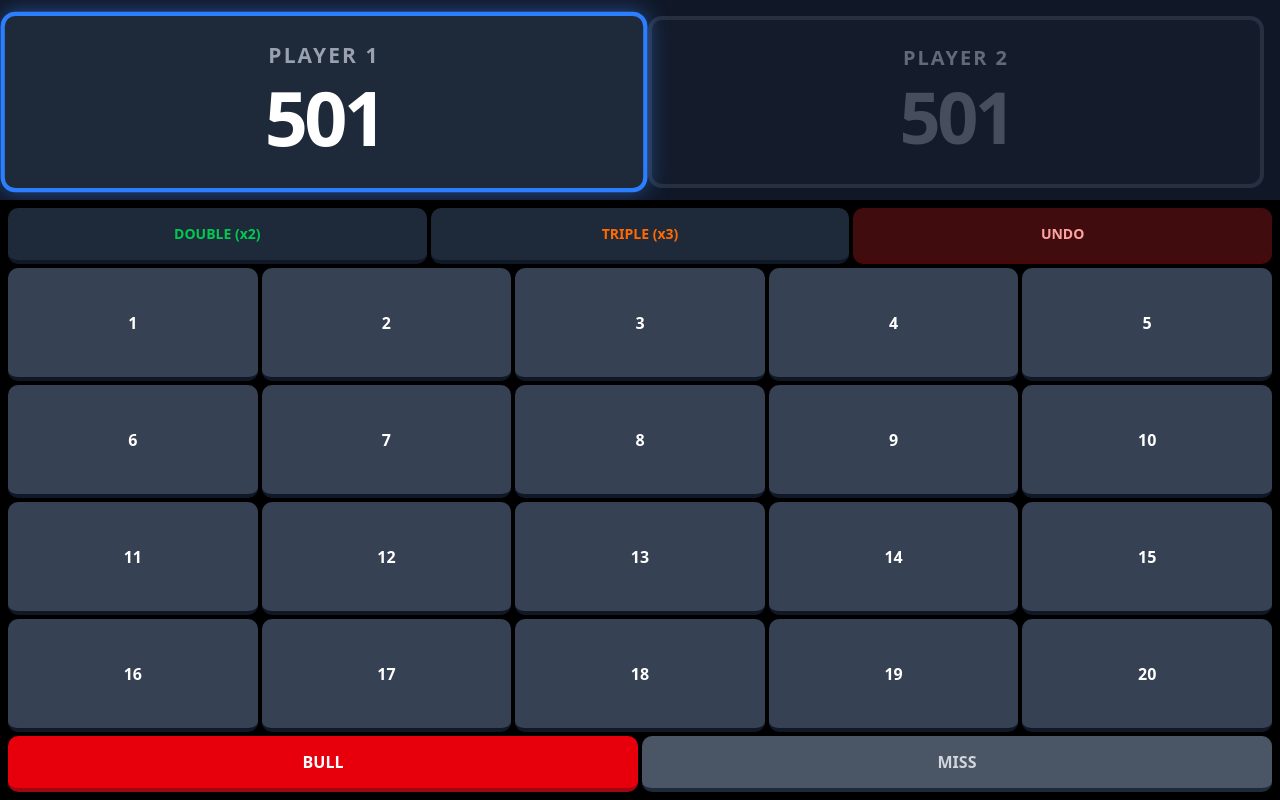
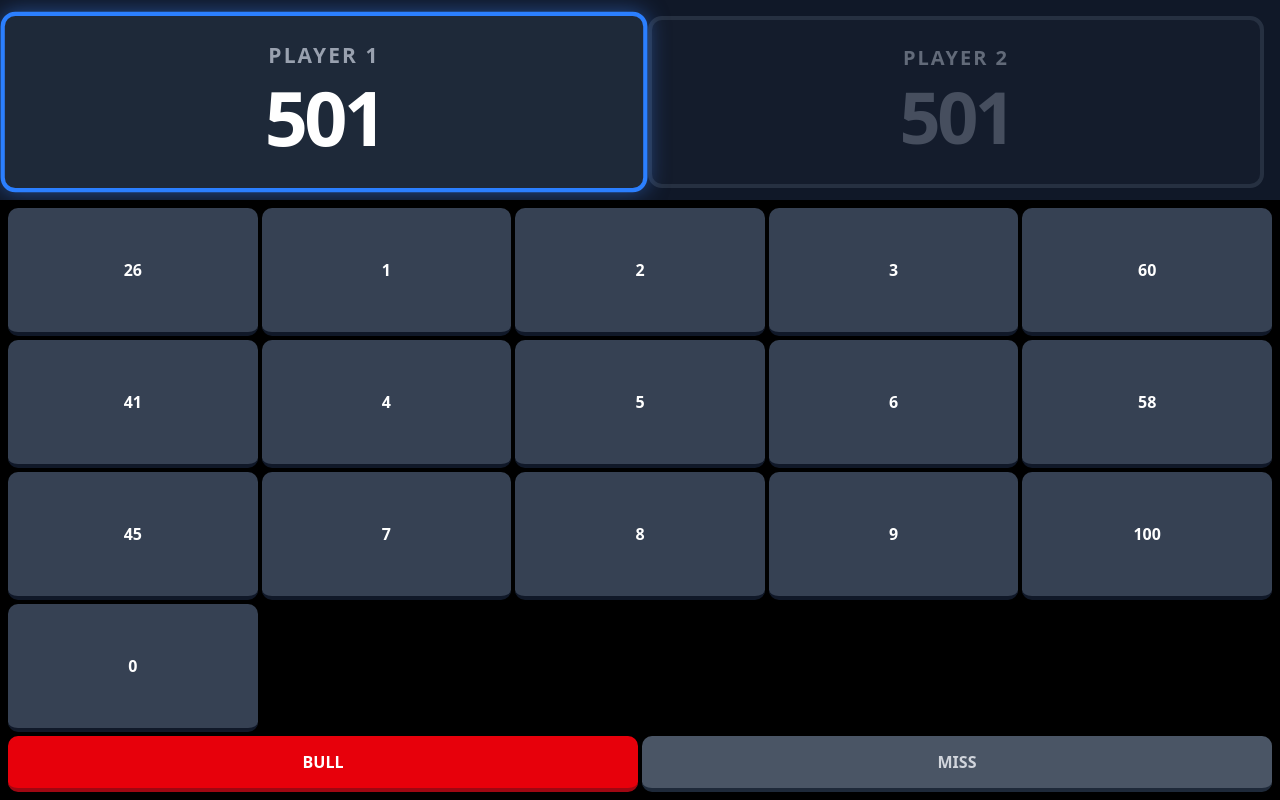
Before and after one commit to k3cman/pikado, a React (Vite) app in the folder client/: page /game/play/1 in a window 1280 px wide. Built offline with nearby package versions, Linux system fonts and the light colour scheme.

Commit message:
Update keypad for x01

```diff
--- a/client/src/features/game/components/keypads/KeypadFactory.tsx
+++ b/client/src/features/game/components/keypads/KeypadFactory.tsx
@@ -2,10 +2,10 @@ import type { GameState } from "../../store/gameSlice";
 import { KeypadCricket } from "./KeypadCricket";
 import { KeypadX01 } from "./KeypadX01";
 
-export const createKeypad = (mode: GameState['mode']) => {
+export const createKeypad = (mode: GameState['mode'], inputFormat: 'score' | 'single') => {
     switch (mode) {
         case '501':
-            return <KeypadX01 onPress={() => {}} onUndo={() => {}} />;
+            return <KeypadX01 onPress={() => {}} onUndo={() => {}} inputFormat={inputFormat} />;
         case 'cricket':
             return <KeypadCricket />;
         default:
--- a/client/src/features/game/components/keypads/KeypadX01.tsx
+++ b/client/src/features/game/components/keypads/KeypadX01.tsx
@@ -3,11 +3,14 @@ import React, { useState } from 'react';
 interface KeypadProps {
     onPress: (points: number, multiplier: number) => void;
     onUndo: () => void;
+    inputFormat: 'score' | 'single';
 }
 
-export const KeypadX01: React.FC<KeypadProps> = ({ onPress, onUndo }) => {
+export const KeypadX01: React.FC<KeypadProps> = ({ onPress, onUndo, inputFormat }) => {
     // Local state for the multiplier (Double/Triple)
     const [multiplier, setMultiplier] = useState<1 | 2 | 3>(1);
+    const singleKeypad = [1, 2, 3, 4, 5, 6, 7, 8, 9, 10, 11, 12, 13, 14, 15, 16, 17, 18, 19, 20];
+    const scoreKeypad = [26, 1, 2, 3, 60, 41, 4, 5, 6,58, 45, 7, 8, 9, 100, 0];
 
     const handleNumClick = (points: number) => {
         onPress(points, multiplier);
@@ -26,7 +29,7 @@ export const KeypadX01: React.FC<KeypadProps> = ({ onPress, onUndo }) => {
         <div className="flex flex-col h-full bg-black p-2 gap-1 overflow-hidden">
 
             {/* 1. Multiplier Row */}
-            <div className="grid grid-cols-3 gap-1 flex-shrink-0 h-14">
+            {inputFormat === 'single' && (<div className="grid grid-cols-3 gap-1 flex-shrink-0 h-14">
                 <button
                     onClick={() => toggleMultiplier(2)}
                     className={`${baseBtn} ${multiplier === 2 ? 'bg-green-500 text-black border-green-700 translate-y-1 border-b-0' : 'bg-gray-800 text-green-500 border-b-4 border-gray-900'} text-xs sm:text-sm`}
@@ -45,11 +48,19 @@ export const KeypadX01: React.FC<KeypadProps> = ({ onPress, onUndo }) => {
                 >
                     UNDO
                 </button>
-            </div>
+            </div>)}
 
             {/* 2. Number Grid (1-20) */}
             <div className="flex-1 min-h-0 grid grid-cols-5 gap-1">
-                {[1, 2, 3, 4, 5, 6, 7, 8, 9, 10, 11, 12, 13, 14, 15, 16, 17, 18, 19, 20].map((num) => (
+                {inputFormat === 'single' ? singleKeypad.map((num) => (
+                    <button
+                        key={num}
+                        onClick={() => handleNumClick(num)}
+                        className={`${baseBtn} ${numBtn} text-sm sm:text-base`}
+                    >
+                        {num}
+                    </button>
+                )) : scoreKeypad.map((num) => (
                     <button
                         key={num}
                         onClick={() => handleNumClick(num)}
--- a/client/src/features/game/pages/GamePage.tsx
+++ b/client/src/features/game/pages/GamePage.tsx
@@ -69,7 +69,7 @@ export default function GamePage() {
 
             {/* Bottom: Keypad (Fills remaining space) */}
             <div className="flex-1 min-h-0 overflow-hidden w-full">
-                {createKeypad(config.mode)}
+                {createKeypad(config.mode, config.inputFormat ?? 'score')}
             </div>
         </div>
     );
--- a/client/src/features/game/store/gameSlice.ts
+++ b/client/src/features/game/store/gameSlice.ts
@@ -44,7 +44,7 @@ const initialState: GameState = {
     bestOfLegs: 3,
     bestOfSets: 3,
     startScore: undefined,
-    inputFormat: undefined,
+    inputFormat: 'score',
     history: [],
     players: dummyPlayers,
     currentPlayerId: '1',
```
